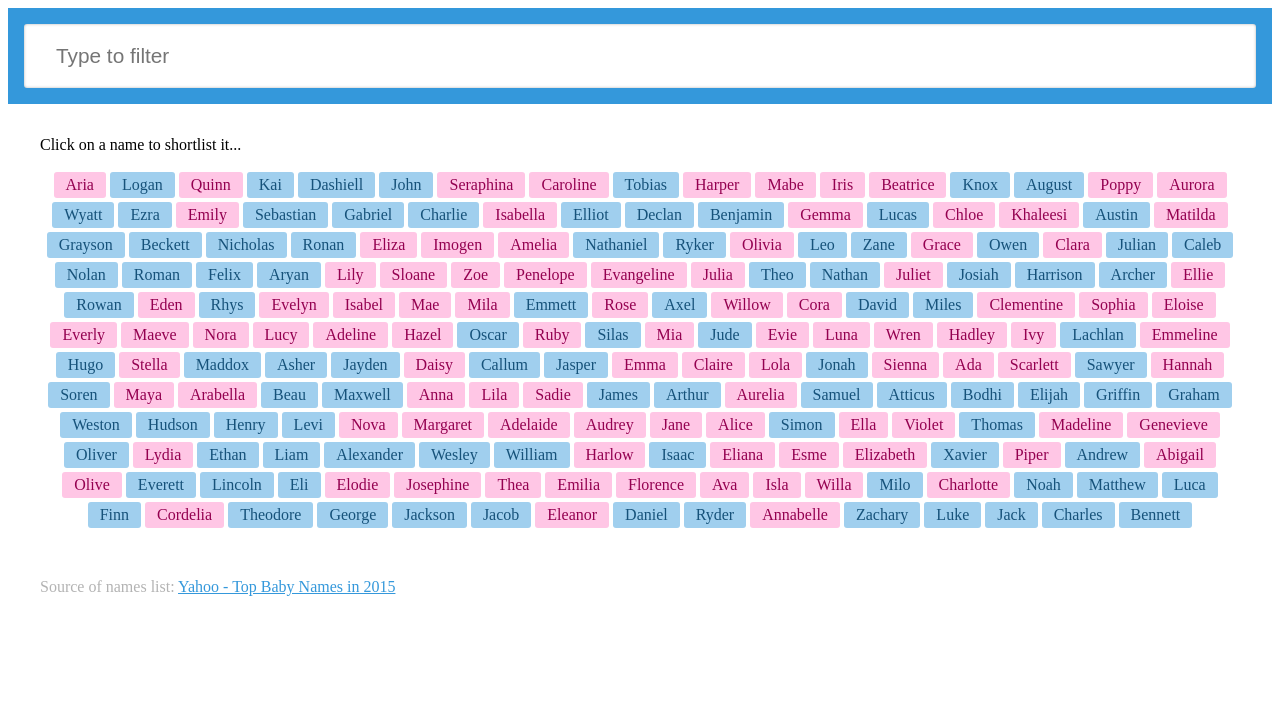
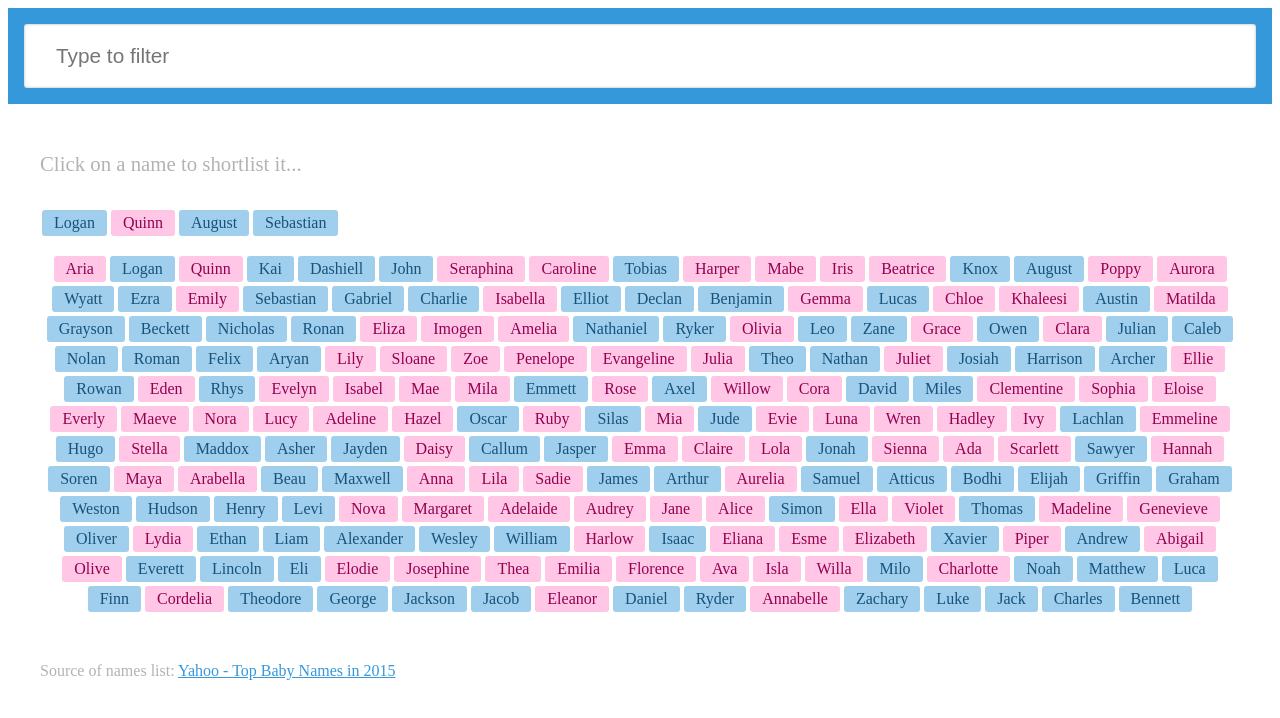
Before and after one commit to fblupi/baby-names, a React (Create React App) app: page / in a window 1280 px wide. Shown: the top 718 px of the page. Built offline with nearby package versions, Linux system fonts and the light colour scheme.

Commit message:
Shortlisting our favourite names

```diff
--- a/src/App.js
+++ b/src/App.js
@@ -2,7 +2,7 @@ import React, { Component } from 'react';
 import NamesList from './components/NamesList.js';
 import Credit from './components/Credit.js';
 import Search from './components/Search.js';
-import Shortlist from './components/Shortlist.js';
+import Shortlist from './components/ShortList.js';
 import 'normalize-css';
 import './App.css';
 
@@ -10,7 +10,8 @@ class App extends Component {
   constructor(props) {
     super(props);
     this.state = {
-      filterText: ''
+      filterText: '',
+      favourites: [1, 2, 14, 20]
     };
   }
 
@@ -28,7 +29,10 @@ class App extends Component {
           filterUpdate={this.filterUpdate.bind(this)}
         />
         <main>
-          <Shortlist/>
+          <Shortlist
+            favourites={this.state.favourites}
+            data={this.props.data}
+          />
           <NamesList
             data={this.props.data}
             filterText={this.state.filterText}
--- a/src/components/Shortlist.js
+++ b/src/components/Shortlist.js
@@ -1,7 +1,18 @@
-import React, { Component } from 'react'
+import React, { Component } from 'react';
 
-export default () => {
+export default ({data, favourites}) => {
+	const namesList = favourites.map(id => {
+		const { name, sex } = data[id];
+		return (
+			<li key={id} className={sex}>{name}</li>
+		);
+	});
 	return (
-		<p>Click on a name to shortlist it...</p>
-	)
+		<div className="favourites">
+			<h4>Click on a name to shortlist it...</h4>
+			<ul>
+				{namesList}
+			</ul>
+		</div>
+	);
 }
```
